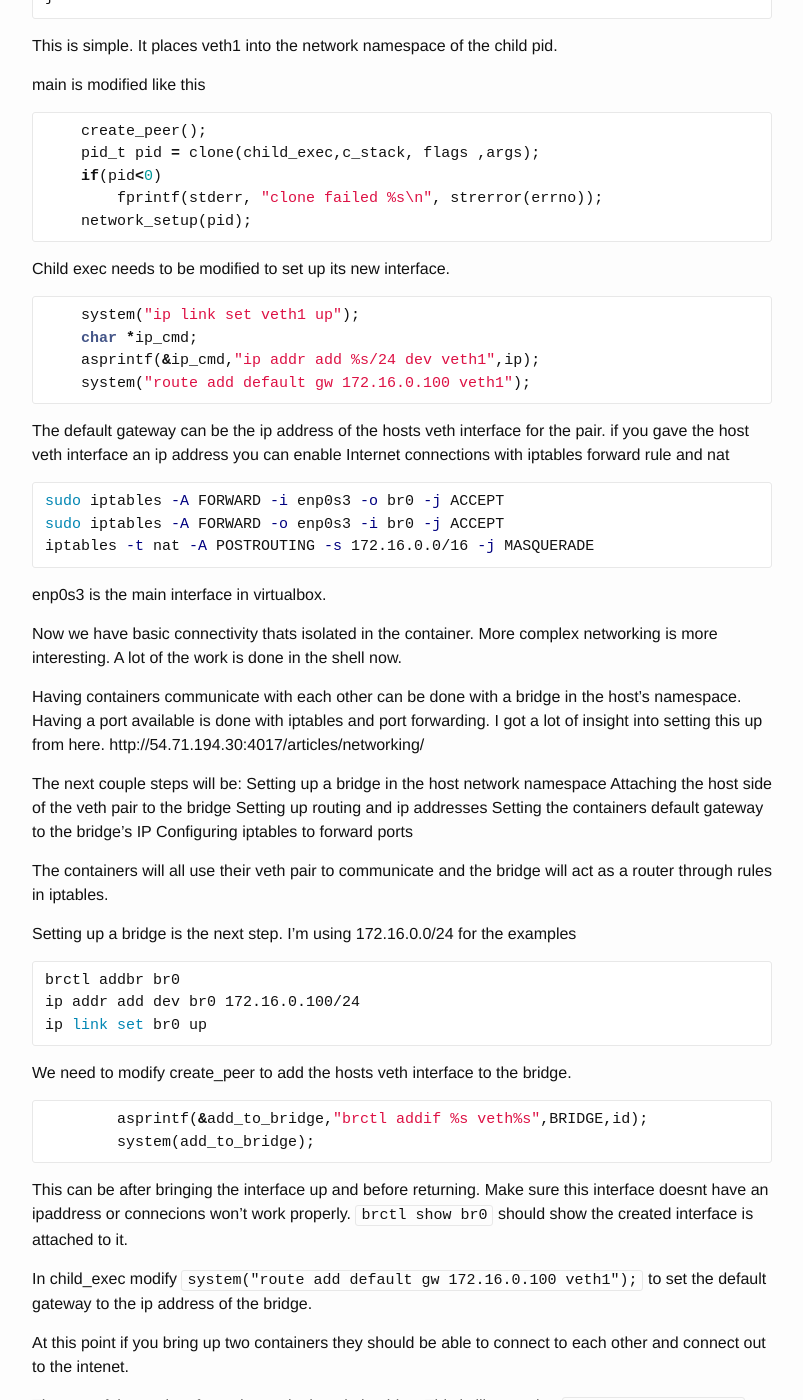
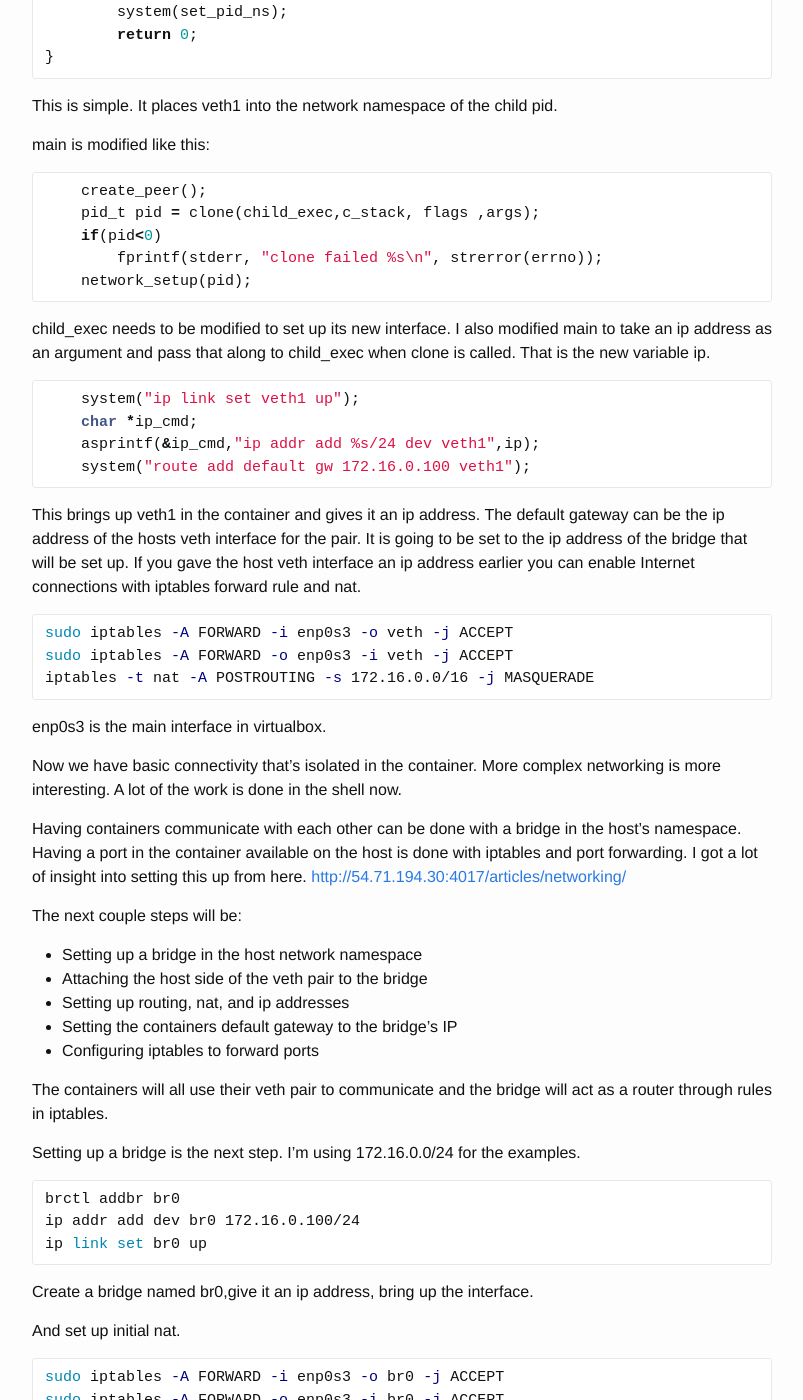
Before and after one commit to tejom/tejom.github.io, a Jekyll site: the page built from _posts/2016-10-06-containers-from-scratch-pt2-networking.markdown, in a window 1280 px wide and 1400 px high, scrolled down 1500 px. Shown: the whole window, without its empty margins (238-1041 px from the left). Built offline with Jekyll 4.4.1, drawn with Linux system fonts in a browser that asks for light colours; some of the changed text lies outside the part shown.

Commit message:
Update site and final pt2

````diff
--- a/_posts/2016-10-04-containers-from-scratch-pt1.markdown
+++ b/_posts/2016-10-04-containers-from-scratch-pt1.markdown
@@ -133,4 +133,6 @@ If we compile all of this and run exec "bash" we'll end up in the new container
 
 Part two contains how I set up networking. The containers will reach out to the Internet, connect to each other and have ports available on the host.
 
-Check the final code here https://github.com/tejom/container
+<a href="/c/linux/containers/docker/networking/2016/10/08/containers-from-scratch-pt2-networking.html">Read part 2</a>
+
+Check the final code here <a href="https://github.com/tejom/container">https://github.com/tejom/container</a>
--- a/_posts/2016-10-06-containers-from-scratch-pt2-networking.markdown
+++ b/_posts/2016-10-06-containers-from-scratch-pt2-networking.markdown
@@ -1,15 +1,15 @@
 ---
 layout: post
-title:  "Containers From Scratch Pt.2 Networking draft"
+title:  "Containers From Scratch Pt.2 Networking"
 date:   2016-10-08
 categories: c linux containers docker networking
 ---
 
-The next thing to do was do get my containers to do some useful stuff on the Internet. I wanted my containers to ping each other, connect out to the Internet and listen on ports while being fully isolated from the main system. I had to resort to a lot of scripting to get this working simply. A lot of the networking I'm sure is really interesting but would have taken me off track for the goal here.
+The next thing to do was do get my containers to do some useful stuff on the Internet. I wanted my containers to ping each other, connect out to the Internet and listen on ports while being fully isolated from the main system. I had to resort to scripting to get this working simply. A lot of the networking I'm sure is really interesting but would have taken me off track for the goal here.
 
-I started with isolating the network namespace.  Add the flag `CLONE_NEWNET` to clone. There wont be much here except the loopback.
+I started with isolating the network namespace.  Add the flag `CLONE_NEWNET` to clone. If you run the container and check the network configuration there should only be the loopback.
 
-veth devices can be used to connect network name spaces. The best description I read was to think of them as a pipe between namespaces.
+If the network namespace is isolated it would seem unintuitive to be able to have connections. veth devices can be used to make the connection between namespaces. The best description I read was to think of them as a pipe between namespaces. This clicked for me when I thought of a veth pair as an actual ethernet cable.
 
 ```
     -------------------------
@@ -45,7 +47,7 @@ int create_peer()
 }
 ```
 
-This code sets up some strings to call with system(). The veth interface has a random name so multiple containers can exist with veth pairs. veth1 is unique to the container so the same doesn't matter.(docker renames this eth0) The first command creates the veth pair. The second brings the interface that will stay in host's namespace up. You could give this interface and ip address here and connect to the internet.
+This code sets up some strings to call with system(). The veth interface has a random name so multiple containers can exist with veth pairs. veth1 is unique to the container so the same doesn't matter.(Docker renames this eth0) The first command creates the veth pair. The second brings up the interface that will stay in host's namespace. You could give the host side interface an ip address here, along with some other work that will be mentioned the next few steps and connect to the internet.
 
 The next function called is network_setup
 
@@ -61,7 +63,7 @@ int network_setup(pid_t pid)
 
 This is simple. It places veth1 into the network namespace of the child pid.
 
-main is modified like this
+main is modified like this:
 
 ``` c
     create_peer();
@@ -71,8 +73,7 @@ main is modified like this
     network_setup(pid);
 ```
 
-
-Child exec needs to be modified to set up its new interface.
+child_exec needs to be modified to set up its new interface. I also modified main to take an ip address as an argument and pass that along to child_exec when clone is called. That is the new variable ip.
 
 ``` c
     system("ip link set veth1 up");
@@ -81,39 +82,50 @@ Child exec needs to be modified to set up its new interface.
     system("route add default gw 172.16.0.100 veth1");
 ```
 
-The default gateway can be the ip address of the hosts veth interface for the pair.
-if you gave the host veth interface an ip address you can enable Internet connections with iptables forward rule and nat
+This brings up veth1 in the container and gives it an ip address. The default gateway can be the ip address of the hosts veth interface for the pair. It is going to be set to the ip address of the bridge that will be set up.
+If you gave the host veth interface an ip address earlier you can enable Internet connections with iptables forward rule and nat.
+
+``` bash
+sudo iptables -A FORWARD -i enp0s3 -o veth -j ACCEPT
+sudo iptables -A FORWARD -o enp0s3 -i veth -j ACCEPT
+iptables -t nat -A POSTROUTING -s 172.16.0.0/16 -j MASQUERADE
+```
+
+enp0s3 is the main interface in virtualbox.
+
+Now we have basic connectivity that's isolated in the container.
+More complex networking is more interesting. A lot of the work is done in the shell now.
+
+Having containers communicate with each other can be done with a bridge in the host's namespace. Having a port in the container available on the host is done with iptables and port forwarding.
+I got a lot of insight into setting this up from here. <a href="http://54.71.194.30:4017/articles/networking/">http://54.71.194.30:4017/articles/networking/</a>
+
+The next couple steps will be:
+
+* Setting up a bridge in the host network namespace
+* Attaching the host side of the veth pair to the bridge
+* Setting up routing, nat, and ip addresses
+* Setting the containers default gateway to the bridge's IP
+* Configuring iptables to forward ports
+
+The containers will all use their veth pair to communicate and the bridge will act as a router through rules in iptables.
+
+Setting up a bridge is the next step.
+I'm using 172.16.0.0/24 for the examples.
+
+``` bash
+brctl addbr br0
+ip addr add dev br0 172.16.0.100/24
+ip link set br0 up
+```
+
+Create a bridge named br0,give it an ip address, bring up the interface.
+
+And set up initial nat.
 
 ``` bash
 sudo iptables -A FORWARD -i enp0s3 -o br0 -j ACCEPT
 sudo iptables -A FORWARD -o enp0s3 -i br0 -j ACCEPT
 iptables -t nat -A POSTROUTING -s 172.16.0.0/16 -j MASQUERADE
-```
-
-enp0s3 is the main interface in virtualbox.
-
-Now we have basic connectivity thats isolated in the container.
-More complex networking is more interesting. A lot of the work is done in the shell now.
-
-Having containers communicate with each other can be done with a bridge in the host's namespace. Having a port available is done with iptables and port forwarding.
-I got a lot of insight into setting this up from here. http://54.71.194.30:4017/articles/networking/
-
-The next couple steps will be:
-    Setting up a bridge in the host network namespace
-    Attaching the host side of the veth pair to the bridge
-    Setting up routing and ip addresses
-    Setting the containers default gateway to the bridge's IP
-    Configuring iptables to forward ports
-
-The containers will all use their veth pair to communicate and the bridge will act as a router through rules in iptables.
-
-Setting up a bridge is the next step.
-I'm using 172.16.0.0/24 for the examples
-
-``` bash
-brctl addbr br0
-ip addr add dev br0 172.16.0.100/24
-ip link set br0 up
 ```
 
 We need to modify create_peer to add the hosts veth interface to the bridge.
@@ -123,7 +135,7 @@ We need to modify create_peer to add the hosts veth interface to the bridge.
         system(add_to_bridge);
 ```
 
-This can be after bringing the interface up and before returning. Make sure this interface doesnt have an ipaddress or connecions won't work properly. `brctl show br0` should show the created interface is attached to it.
+This can be after bringing the interface up and before returning. Make sure this interface doesn't have an ip address or connections won't work properly. `brctl show br0` should show the created interface is attached to it.
 
 In child_exec modify
 `system("route add default gw 172.16.0.100 veth1");`
@@ -131,20 +143,22 @@ to set the default gateway to the ip address of the bridge.
 
 At this point if you bring up two containers they should be able to connect to each other and connect out to the intenet.
 
-The rest of the work to foward ports is done in iptables. This is like running `docker run -p ##:##` or something simmilar
+The rest of the work to forward ports is done in iptables. This is like running `docker run -p ##:##` or something similar.
 
 In the container run something like `nc -l -p 8000`
 
-There are two main commands to do this
+There are three main commands to do this:
 
 ``` bash
-iptables -I PREROUTING 1 -t nat -p tcp --dport 80 -j DNAT --to 172.16.0.5:8000
-iptables -A FORWARD -p tcp -d 172.16.0.5 --dport 8000 -j ACCEPT
+iptables -I PREROUTING 1 -t nat -p tcp --dport 80 -j DNAT --to 172.16.0.30:8000
+iptables -A OUTPUT -t nat -p tcp --dport 80 -j DNAT --to 172.16.0.30:8000
+iptables -A FORWARD -p tcp -d 172.16.0.30 --dport 8000 -j ACCEPT
 ```
 
-The second might be needed.
 The first command sends all the requests to the containers ip at the port were listening on.
-`curl <ip address of the host>` and you shoudl have connected to the container.
+`curl <ip address of the host>` and you should have connected to the container.
+
+Note: Somehow between upgrading from the rc5 kernel I was using to the released 4.8 kernel this stopped working for local connections. The interface used when using curl to a local ip address switched from the main interface to the loopback.
 
 That is about all of the major basic features of a container covered and implemented.
 
````
Also changed, not shown: other parts of _posts/2016-10-06-containers-from-scratch-pt2-networking.markdown (+7 -5 lines).
